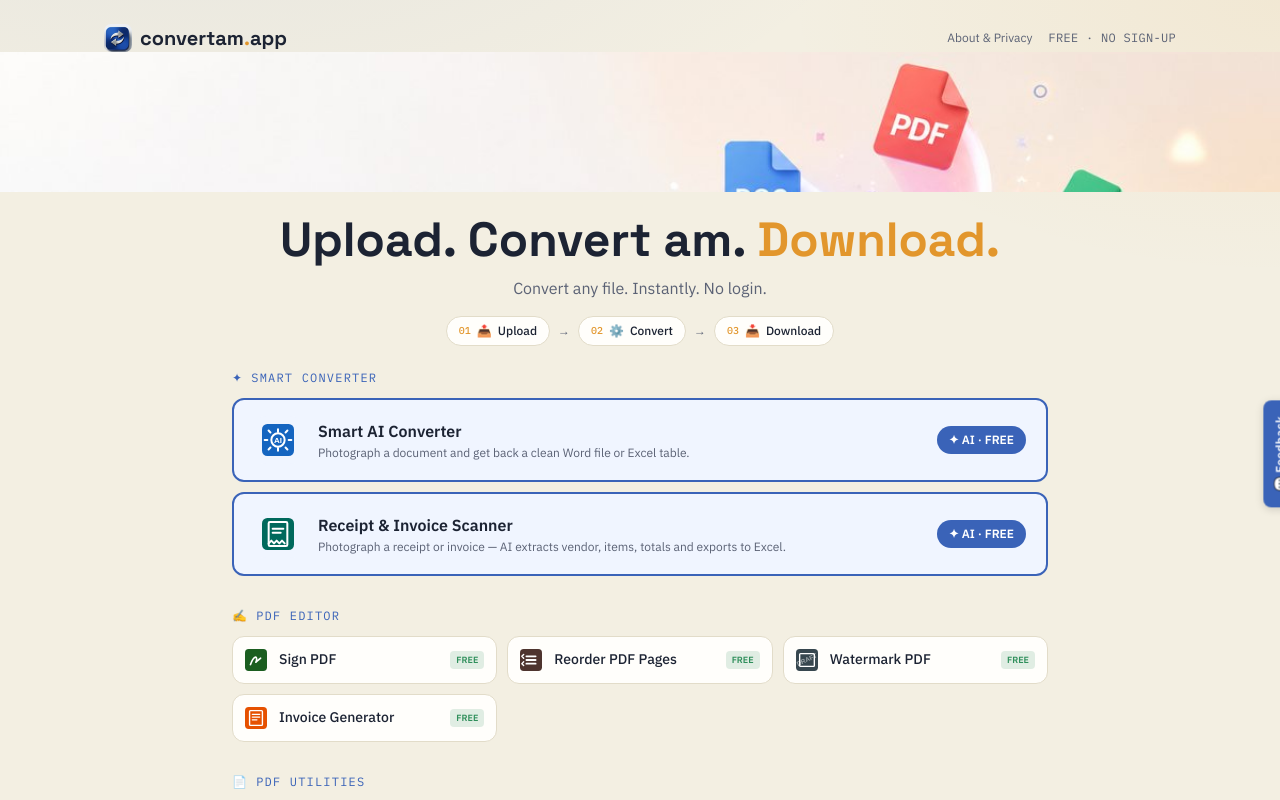
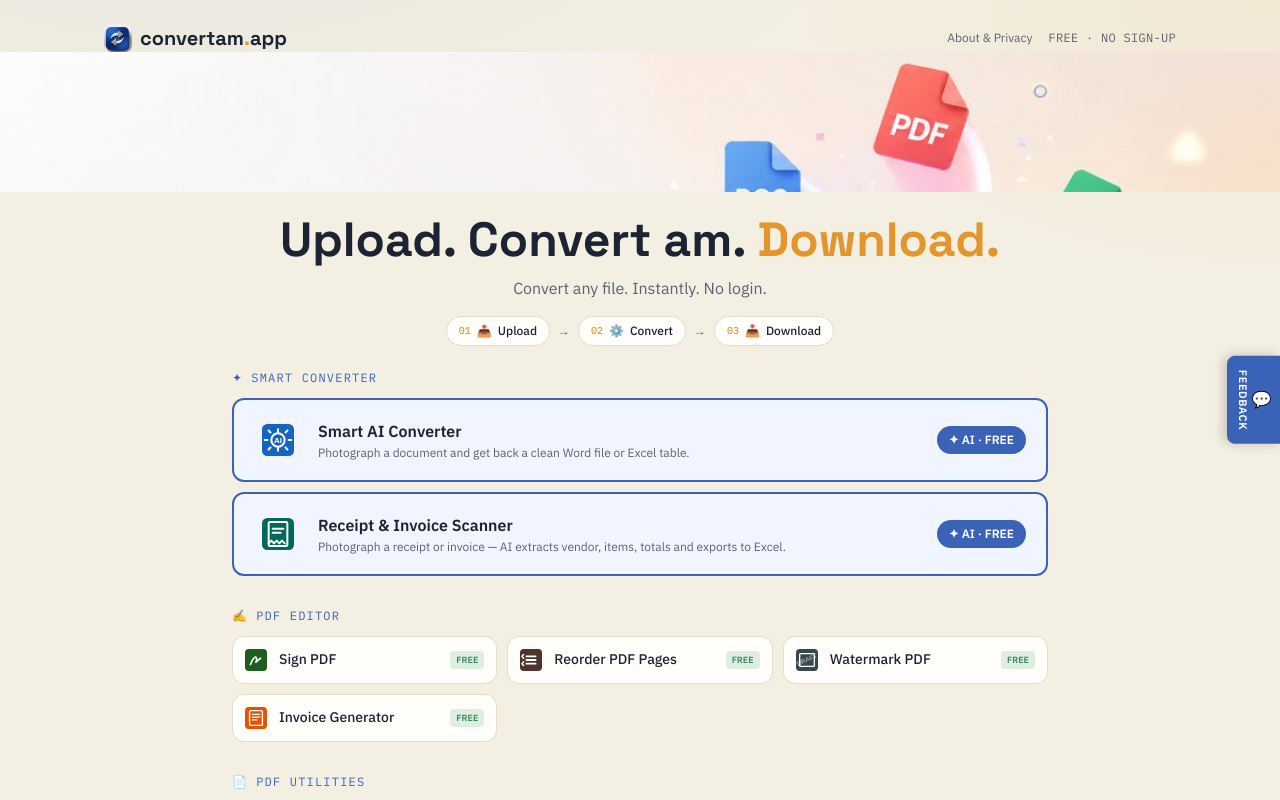
Before and after one commit to chris209code/convertam, a Next.js app: page / in a window 1280 px wide. Shown: the top 800 px of the page. Built offline with nearby package versions, Linux system fonts and the light colour scheme.

Commit message:
Update FeedbackWidget.js

```diff
--- a/components/FeedbackWidget.js
+++ b/components/FeedbackWidget.js
@@ -53,22 +53,29 @@
             position: 'fixed',
             right: 0,
             top: '50%',
-            transform: 'translateY(-50%) rotate(-90deg)',
-            transformOrigin: 'right center',
+            transform: 'translateY(-50%)',
             background: '#3a63b8',
             color: 'white',
             border: 'none',
-            borderRadius: '8px 8px 0 0',
-            padding: '8px 16px',
-            fontSize: '12px',
-            fontWeight: 600,
+            borderRadius: '8px 0 0 8px',
+            padding: '14px 10px',
+            fontSize: '11px',
+            fontWeight: 700,
             cursor: 'pointer',
             zIndex: 1000,
-            letterSpacing: '0.03em',
-            boxShadow: '-2px 0 8px rgba(0,0,0,0.15)',
+            letterSpacing: '0.05em',
+            boxShadow: '-3px 0 12px rgba(0,0,0,0.2)',
+            writingMode: 'vertical-rl',
+            textOrientation: 'mixed',
+            display: 'flex',
+            flexDirection: 'column',
+            alignItems: 'center',
+            gap: '6px',
+            lineHeight: 1,
           }}
         >
-          💬 Feedback
+          <span style={{ fontSize: 16 }}>💬</span>
+          <span>FEEDBACK</span>
         </button>
       )}
 
```
